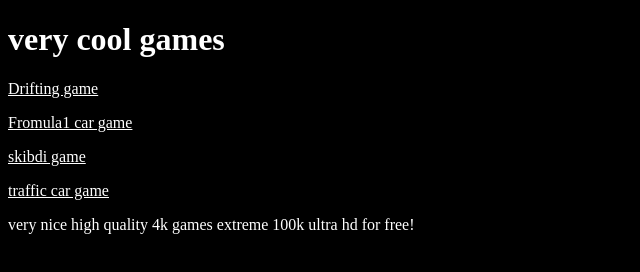
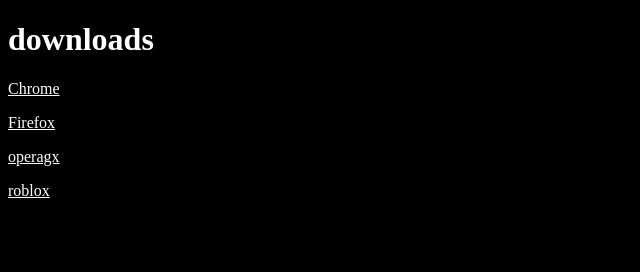
Before and after one commit to ali08600/sigmagames, a plain HTML site: page index.html in a window 1280 px wide. Shown: the whole page, without its empty margins (0-640 px from the left). Drawn offline with Linux system fonts and the light colour scheme.

Commit message:
Update index.html

```diff
--- a/index.html
+++ b/index.html
@@ -3,16 +3,15 @@
 <head>
     <meta charset="UTF-8">
     <meta name="viewport" content="width=device-width, initial-scale=1.0">
-    <title>sigma traffic game</title>
+    <title>google</title>
 </head>
 <body style="background-color: #000000;">
-    <h1 style="color: #ffffff;">very cool games</h1>
+    <h1 style="color: #ffffff;">downloads</h1>
     <p>
-        <p><a style="color: #ffffff;" href="games/driftgame.html">Drifting game</a></p>
-        <p><a style="color: #ffffff;" href="games/sigmacargame.html">Fromula1 car game</a></p>
-        <p><a style="color: #ffffff;" href="games/skibidigame.html">skibdi game</a></p>
-        <p><a style="color: #ffffff;" href="games/trafficgame.html">traffic car game</a></p>
-        <label style="color: #ffffff;">very nice high quality 4k games extreme 100k ultra hd for free!</label>
+        <p><a style="color: #ffffff;" href="games/driftgame.html">Chrome</a></p>
+        <p><a style="color: #ffffff;" href="games/sigmacargame.html">Firefox</a></p>
+        <p><a style="color: #ffffff;" href="games/skibidigame.html">operagx</a></p>
+        <p><a style="color: #ffffff;" href="games/trafficgame.html">roblox</a></p>
     </p>
 </body>
 </html>
```
